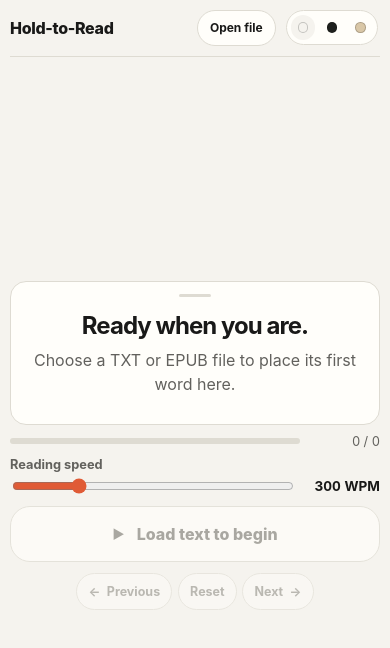
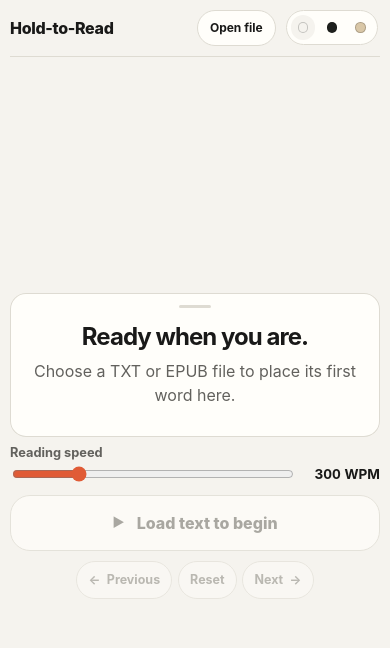
Before and after one commit to kusonnim/RSVP_Reader, a React (Vite) app: page / in a window 390 px wide. Shown: the top 648 px of the page. Built offline with nearby package versions, Linux system fonts and the light colour scheme.

Commit message:
Move progress into reader outline

```diff
--- a/src/app/App.css
+++ b/src/app/App.css
@@ -122,7 +122,7 @@
   min-height: clamp(8rem, 24vh, 12rem);
   margin-top: 0;
   place-items: center;
-  border: 1px solid var(--color-border);
+  border: 0;
   border-radius: 1rem;
   background: var(--color-surface);
   box-shadow: none;
@@ -147,8 +147,45 @@
     background-color 180ms ease;
 }
 
+.reader-progress-outline {
+  position: absolute;
+  inset: 0;
+  z-index: 1;
+  width: 100%;
+  height: 100%;
+  overflow: visible;
+  pointer-events: none;
+}
+
+.reader-progress-track,
+.reader-progress-fill {
+  fill: none;
+  vector-effect: non-scaling-stroke;
+}
+
+.reader-progress-track {
+  stroke: var(--color-border);
+  stroke-width: 1;
+}
+
+.reader-progress-fill {
+  stroke: var(--color-accent);
+  stroke-width: 2;
+  stroke-linecap: round;
+  transition: stroke-dashoffset 180ms ease;
+}
+
+.reader-progress-label {
+  position: absolute;
+  right: 0.85rem;
+  bottom: 0.65rem;
+  z-index: 2;
+  color: var(--color-text-subtle);
+  font-size: 0.7rem;
+  font-variant-numeric: tabular-nums;
+}
+
 .reader-view.is-reading {
-  border-color: var(--color-accent);
   box-shadow: 0 0 0 0.2rem
     color-mix(in srgb, var(--color-accent) 12%, transparent);
   transform: translateY(-0.125rem);
@@ -220,6 +257,7 @@
 .reader-view-empty {
   align-content: center;
   padding: 1.25rem;
+  box-shadow: inset 0 0 0 1px var(--color-border);
 }
 
 .reader-empty-title {
@@ -234,38 +272,6 @@
   margin: 0.5rem 0 0;
   color: var(--color-text-muted);
   line-height: 1.5;
-}
-
-.progress {
-  display: grid;
-  grid-template-columns: minmax(0, 1fr) auto;
-  align-items: center;
-  gap: 0.75rem;
-  width: min(100%, 40rem);
-  margin-top: 0;
-}
-
-.progress-track {
-  height: 0.375rem;
-  overflow: hidden;
-  border-radius: 999px;
-  background: var(--color-border);
-}
-
-.progress-fill {
-  display: block;
-  height: 100%;
-  border-radius: inherit;
-  background: var(--color-accent);
-  transition: width 180ms ease;
-}
-
-.progress-label {
-  min-width: 5.5rem;
-  color: var(--color-text-muted);
-  font-size: 0.8rem;
-  font-variant-numeric: tabular-nums;
-  text-align: right;
 }
 
 .controls-panel {
@@ -531,11 +537,6 @@
     padding: 1rem 0.5rem;
   }
 
-  .progress {
-    grid-template-columns: minmax(0, 1fr) auto;
-    gap: 0.5rem;
-  }
-
   .chapter-selector {
     grid-template-columns: 1fr auto;
   }
@@ -543,11 +544,6 @@
   .chapter-selector label {
     grid-column: 1 / -1;
     text-align: left;
-  }
-
-  .progress-label {
-    min-width: 4.5rem;
-    text-align: right;
   }
 
   .speed-input-row {
--- a/src/app/App.tsx
+++ b/src/app/App.tsx
@@ -1,7 +1,6 @@
 import { useEffect, useState } from "react";
 import ChapterSelector from "../components/ChapterSelector";
 import FileLoader from "../components/FileLoader";
-import ProgressBar from "../components/ProgressBar";
 import ReaderControls from "../components/ReaderControls";
 import ReaderView from "../components/ReaderView";
 import ThemeSelector from "../components/ThemeSelector";
@@ -144,11 +143,6 @@ function App() {
             onChapterChange={handleChapterChange}
           />
 
-          <ProgressBar
-            currentIndex={currentIndex}
-            totalWords={words.length}
-          />
-
           <ReaderControls
             hasWords={words.length > 0}
             canGoPrevious={canGoPrevious}
--- a/src/components/ProgressBar.tsx
+++ /dev/null
@@ -1,37 +0,0 @@
-type ProgressBarProps = {
-  currentIndex: number;
-  totalWords: number;
-};
-
-function ProgressBar({ currentIndex, totalWords }: ProgressBarProps) {
-  const currentWord = totalWords > 0 ? currentIndex + 1 : 0;
-  const progress = totalWords > 0 ? (currentWord / totalWords) * 100 : 0;
-
-  return (
-    <div className="progress">
-      <div
-        className="progress-track"
-        role="progressbar"
-        aria-label="Reading progress"
-        aria-valuemin={0}
-        aria-valuemax={totalWords}
-        aria-valuenow={currentWord}
-        aria-valuetext={
-          totalWords > 0
-            ? `Word ${currentWord} of ${totalWords}`
-            : "No text loaded"
-        }
-      >
-        <span
-          className="progress-fill"
-          style={{ width: `${progress}%` }}
-        />
-      </div>
-      <span className="progress-label">
-        {currentWord.toLocaleString()} / {totalWords.toLocaleString()}
-      </span>
-    </div>
-  );
-}
-
-export default ProgressBar;
--- a/src/components/ReaderView.tsx
+++ b/src/components/ReaderView.tsx
@@ -18,6 +18,9 @@ function ReaderView({ words, currentIndex, isHolding }: ReaderViewProps) {
     );
   }
 
+  const currentWordNumber = currentIndex + 1;
+  const progress = (currentWordNumber / words.length) * 100;
+
   return (
     <section
       className={`reader-view${isHolding ? " is-reading" : ""}`}
@@ -25,6 +28,26 @@ function ReaderView({ words, currentIndex, isHolding }: ReaderViewProps) {
       aria-live="polite"
       aria-atomic="true"
     >
+      <svg
+        className="reader-progress-outline"
+        viewBox="0 0 100 100"
+        preserveAspectRatio="none"
+        aria-hidden="true"
+      >
+        <path
+          className="reader-progress-track"
+          d="M 50 1 H 96 A 3 3 0 0 1 99 4 V 96 A 3 3 0 0 1 96 99 H 4 A 3 3 0 0 1 1 96 V 4 A 3 3 0 0 1 4 1 H 50"
+          pathLength="100"
+        />
+        <path
+          className="reader-progress-fill"
+          d="M 50 1 H 96 A 3 3 0 0 1 99 4 V 96 A 3 3 0 0 1 96 99 H 4 A 3 3 0 0 1 1 96 V 4 A 3 3 0 0 1 4 1 H 50"
+          pathLength="100"
+          strokeDasharray="100"
+          strokeDashoffset={100 - progress}
+        />
+      </svg>
+
       <div className="reader-context" aria-hidden="true">
         {contextOffsets.map((offset) => {
           const word = words[currentIndex + offset];
@@ -43,6 +66,18 @@ function ReaderView({ words, currentIndex, isHolding }: ReaderViewProps) {
       <span className="visually-hidden">
         Current word: {words[currentIndex]}
       </span>
+      <span className="reader-progress-label" aria-hidden="true">
+        {currentWordNumber.toLocaleString()} / {words.length.toLocaleString()}
+      </span>
+      <span
+        className="visually-hidden"
+        role="progressbar"
+        aria-label="Reading progress"
+        aria-valuemin={0}
+        aria-valuemax={words.length}
+        aria-valuenow={currentWordNumber}
+        aria-valuetext={`Word ${currentWordNumber} of ${words.length}`}
+      />
     </section>
   );
 }
```
